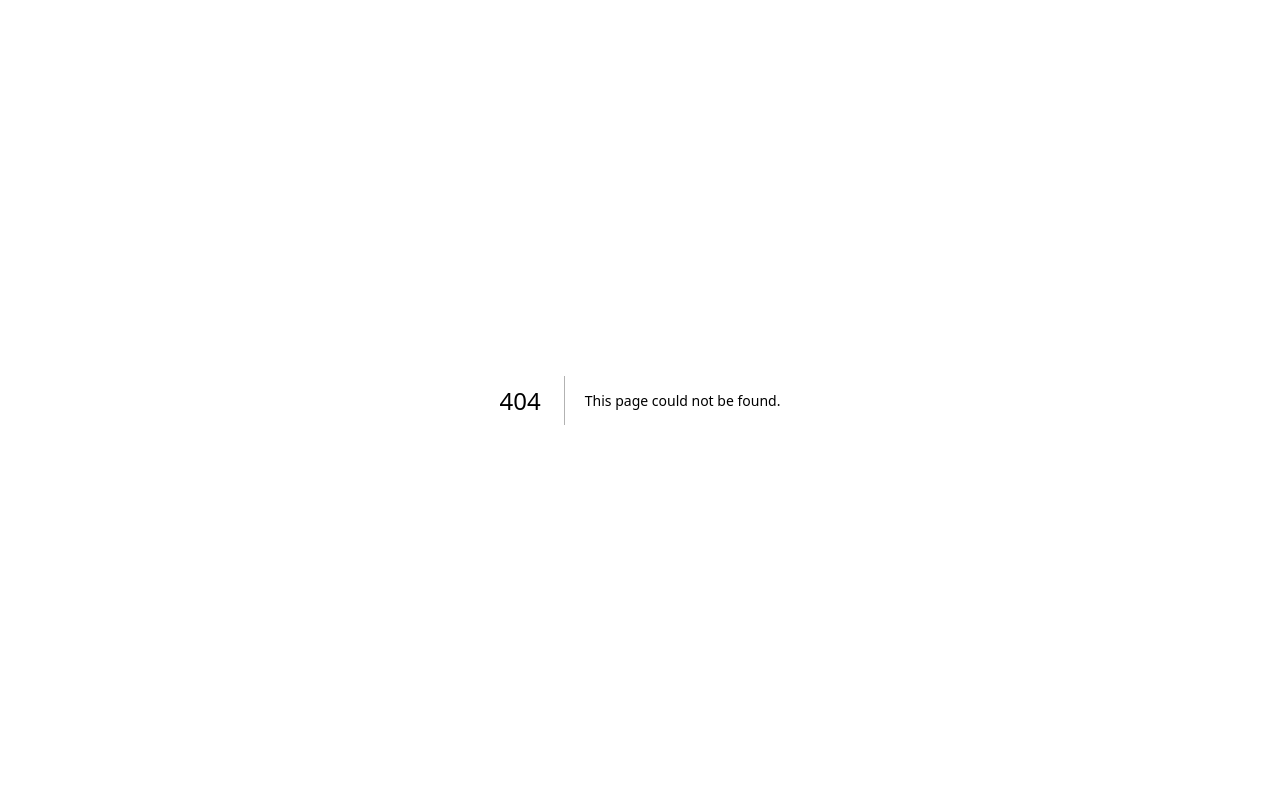
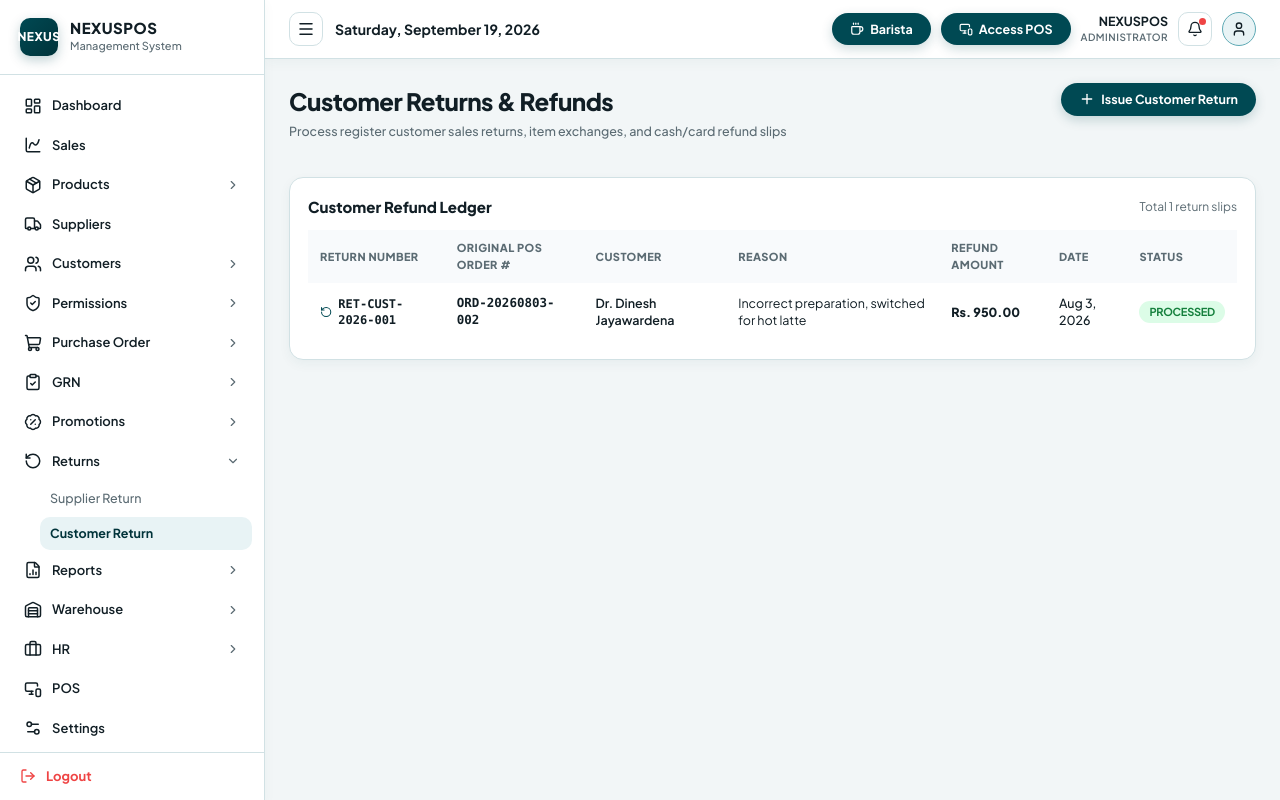
Before and after one commit to Clerans/NEXTJS-POS, a Next.js app in the folder nexuspos-app/: page /returns/customer in a window 1280 px wide. Before the commit this address had no page. Built offline with nearby package versions, Linux system fonts and the light colour scheme.

Commit message:
Functions Updated

```diff
--- /dev/null
+++ b/nexuspos-app/src/app/(dashboard)/returns/customer/page.tsx
@@ -0,0 +1,93 @@
+"use client";
+
+import React, { useState } from "react";
+import { Plus, RotateCcw, Search, User } from "lucide-react";
+import { Button } from "@/components/ui/Button";
+import { Badge } from "@/components/ui/Badge";
+import { formatCurrency, formatDate } from "@/lib/utils";
+import { CustomerReturn } from "@/types";
+import { toast } from "sonner";
+
+export default function CustomerReturnsPage() {
+  const [returns, setReturns] = useState<CustomerReturn[]>([
+    {
+      id: 1,
+      returnNo: "RET-CUST-2026-001",
+      orderId: "ORD-20260803-002",
+      customerId: 1,
+      customerName: "Dr. Dinesh Jayawardena",
+      totalRefundAmount: 950,
+      reason: "Incorrect preparation, switched for hot latte",
+      status: "PROCESSED",
+      createdAt: "2026-08-03",
+    },
+  ]);
+
+  return (
+    <div className="space-y-4">
+      <div className="page-head-row">
+        <div>
+          <h1 className="page-title">Customer Returns &amp; Refunds</h1>
+          <div className="page-sub">
+            Process register customer sales returns, item exchanges, and cash/card refund slips
+          </div>
+        </div>
+        <Button
+          variant="orange"
+          onClick={() => toast.info("Opening Customer Refund Prompt...")}
+          className="flex items-center gap-1.5"
+        >
+          <Plus className="w-4 h-4" /> Issue Customer Return
+        </Button>
+      </div>
+
+      <div className="card space-y-4">
+        <div className="panel-header">
+          <div className="panel-title">Customer Refund Ledger</div>
+          <div className="text-xs text-text-gray">Total {returns.length} return slips</div>
+        </div>
+
+        <table className="w-full">
+          <thead>
+            <tr>
+              <th>Return Number</th>
+              <th>Original POS Order #</th>
+              <th>Customer</th>
+              <th>Reason</th>
+              <th>Refund Amount</th>
+              <th>Date</th>
+              <th>Status</th>
+            </tr>
+          </thead>
+          <tbody>
+            {returns.map((r) => (
+              <tr key={r.id} className="hover:bg-patina-light/50">
+                <td>
+                  <div className="font-bold text-xs text-text-dark font-mono flex items-center gap-1.5">
+                    <RotateCcw className="w-4 h-4 text-patina" /> {r.returnNo}
+                  </div>
+                </td>
+                <td className="text-xs text-patina font-mono font-bold">
+                  {r.orderId}
+                </td>
+                <td className="font-semibold text-xs text-text-dark">
+                  {r.customerName}
+                </td>
+                <td className="text-xs text-text-gray max-w-sm">{r.reason}</td>
+                <td className="font-black text-xs text-red-600">
+                  {formatCurrency(r.totalRefundAmount)}
+                </td>
+                <td className="text-xs text-text-gray font-medium">
+                  {formatDate(r.createdAt)}
+                </td>
+                <td>
+                  <Badge variant="green">{r.status}</Badge>
+                </td>
+              </tr>
+            ))}
+          </tbody>
+        </table>
+      </div>
+    </div>
+  );
+}
```
